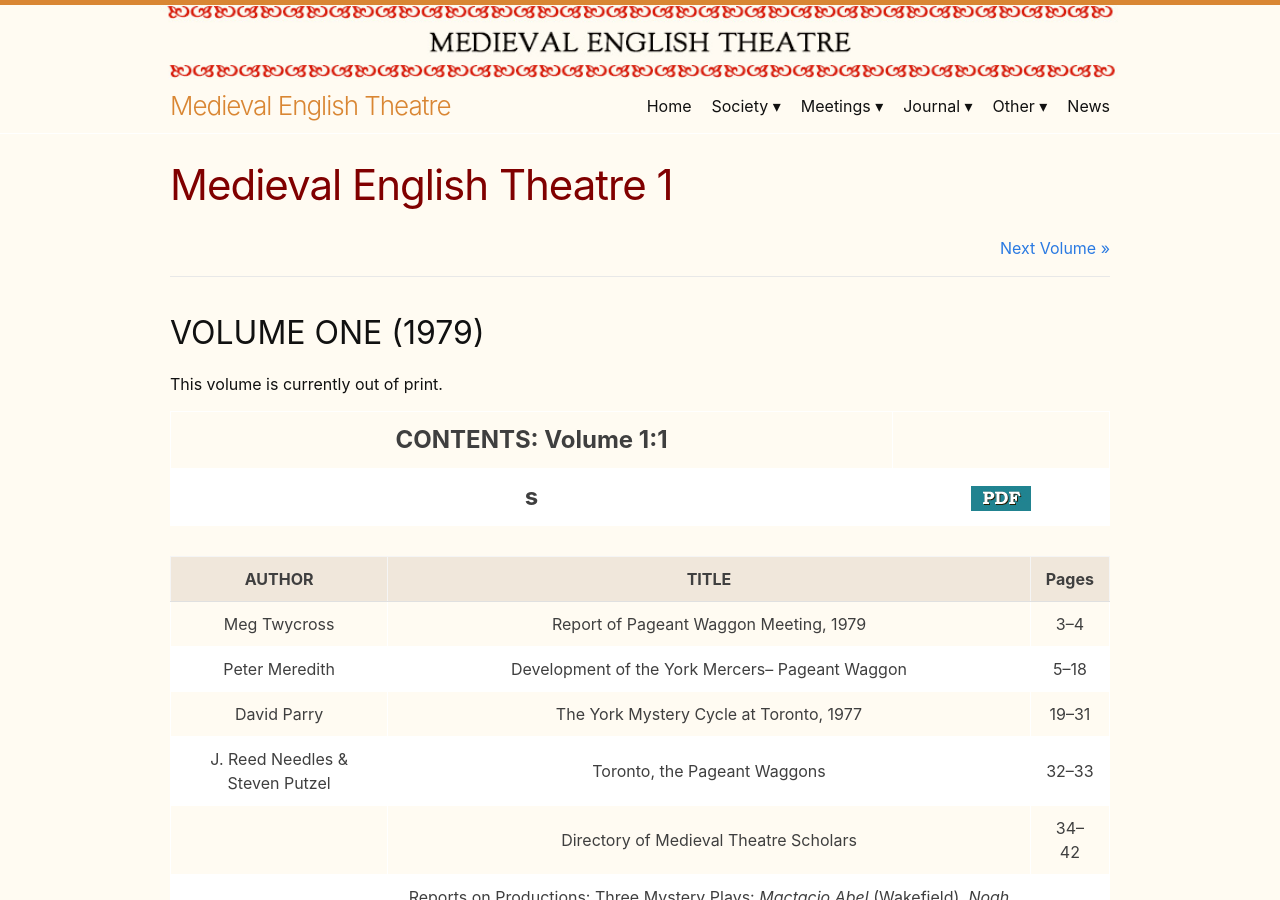
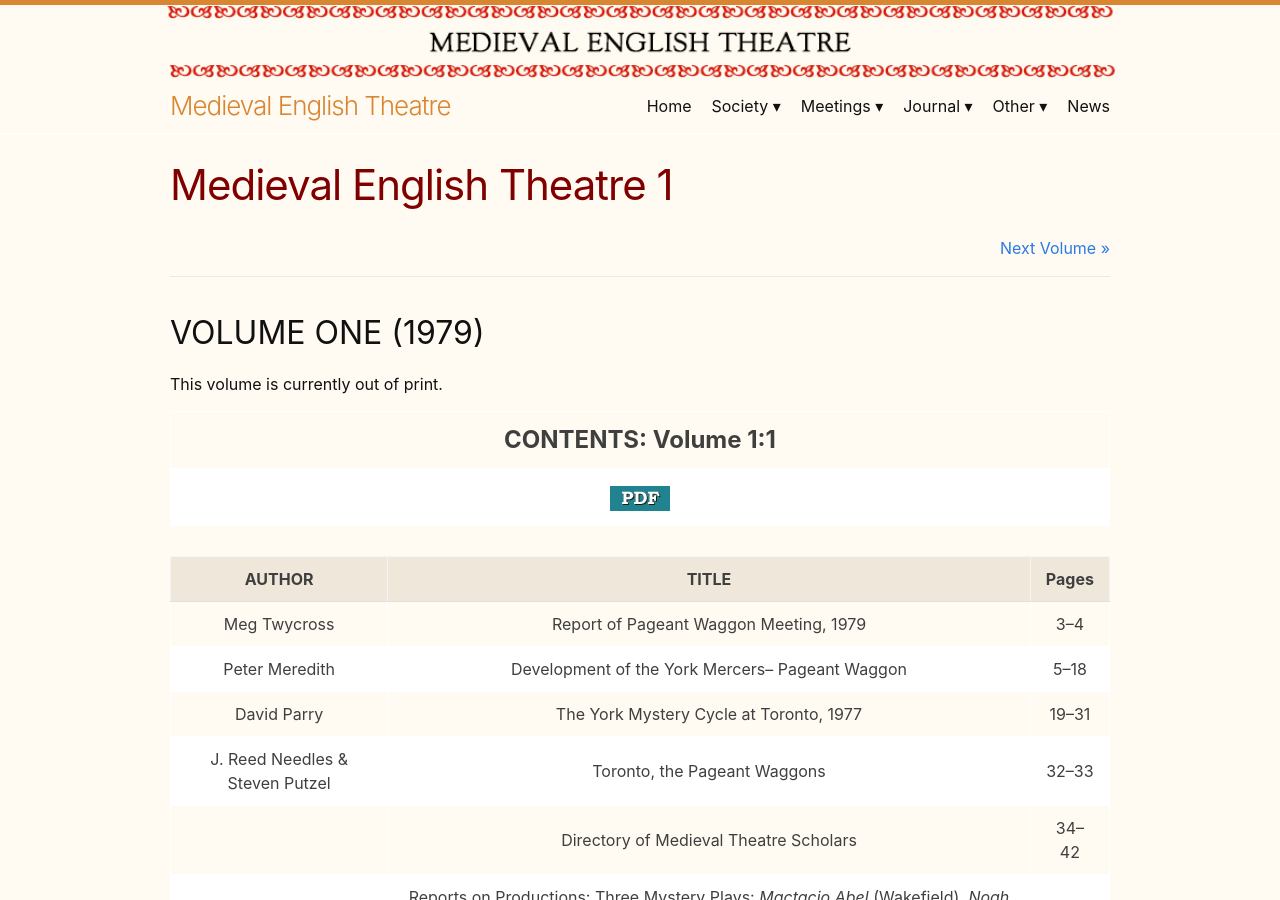
Before and after one commit to MedievalEnglishTheatre/MedievalEnglishTheatre.github.io, a Jekyll site: the page built from src/journal/vol01.md, in a window 1280 px wide and 900 px high. Built offline with Jekyll 4.4.1, drawn with Linux system fonts in a browser that asks for light colours.

Commit message:
Update vol01.md removed a weird 's' next to pdf

```diff
--- a/src/journal/vol01.md
+++ b/src/journal/vol01.md
@@ -11,7 +11,7 @@
 This volume is currently out of print.
 
 |CONTENTS: Volume 1:1|
-s| [<img   src="/assets/pdfteal.jpg" align="middle"/>](pdfs/1-1.pdf) |
+| [<img   src="/assets/pdfteal.jpg" align="middle"/>](pdfs/1-1.pdf) |
 {: .issueHeader-table}
 
 |AUTHOR|TITLE  |Pages|
```
